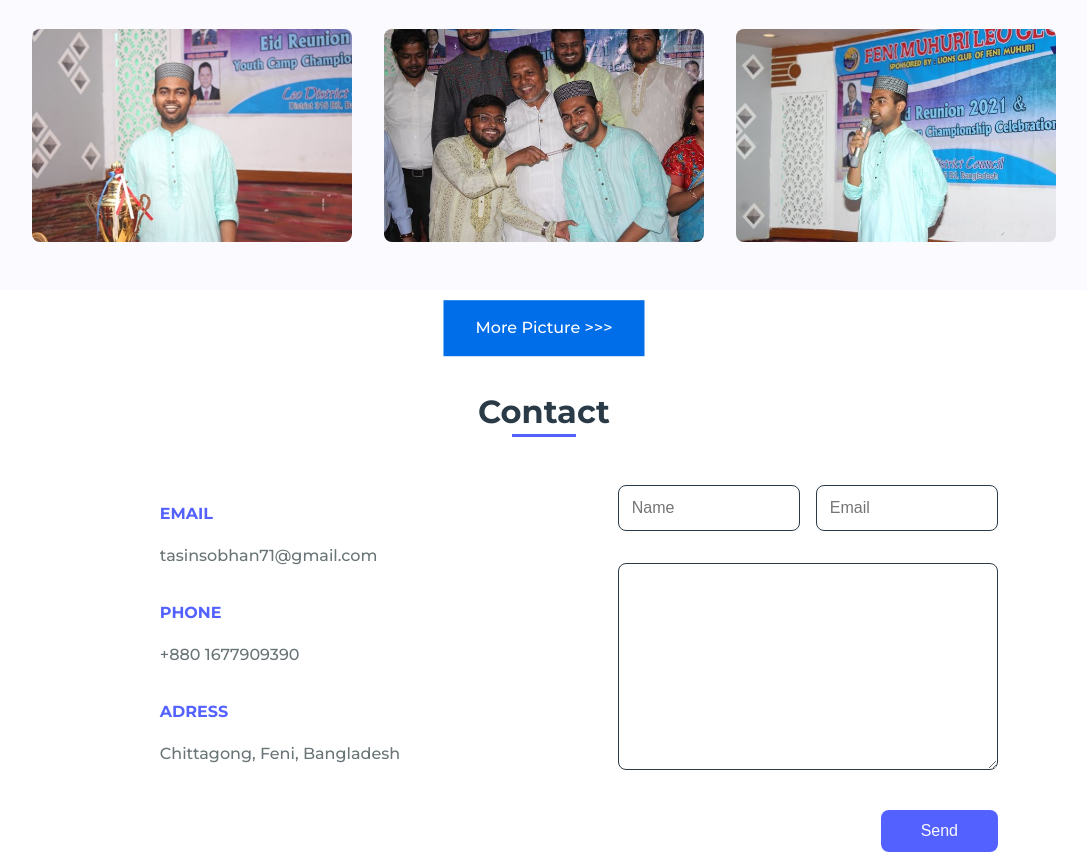
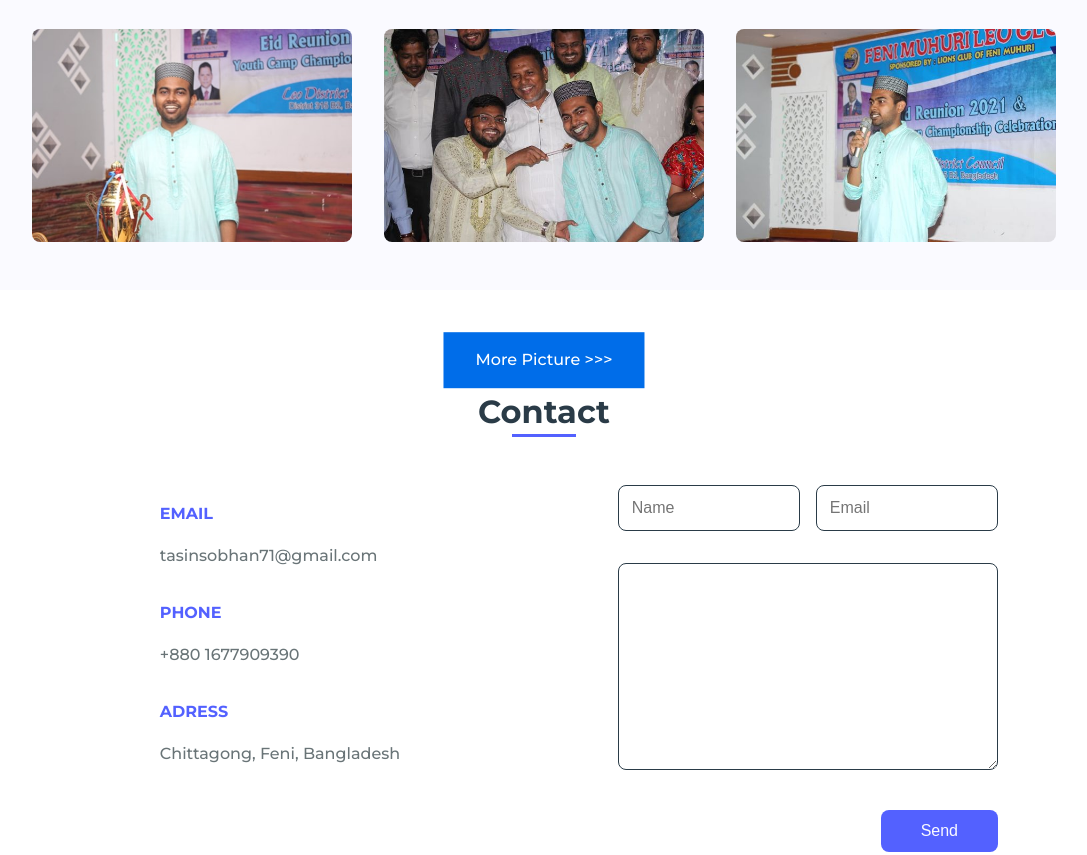
Before and after one commit to Tasinsobhan/tasinsobhan.github.io, a plain HTML site: page index.html in a window 1280 px wide. Shown: the part 3080-3935 px from the top of the page, without its empty margins (96-1183 px from the left). Drawn offline with nearby package versions, Linux system fonts and the light colour scheme.

Commit message:
Update styles.css

```diff
--- a/assets/css/styles.css
+++ b/assets/css/styles.css
@@ -503,7 +503,7 @@ img{
   .center {
     margin: 0;
     position: absolute;
-    top: 426%;
+    top: 430%;
     left: 50%;
     -ms-transform: translate(-50%, -50%);
     transform: translate(-50%, -50%);
```
